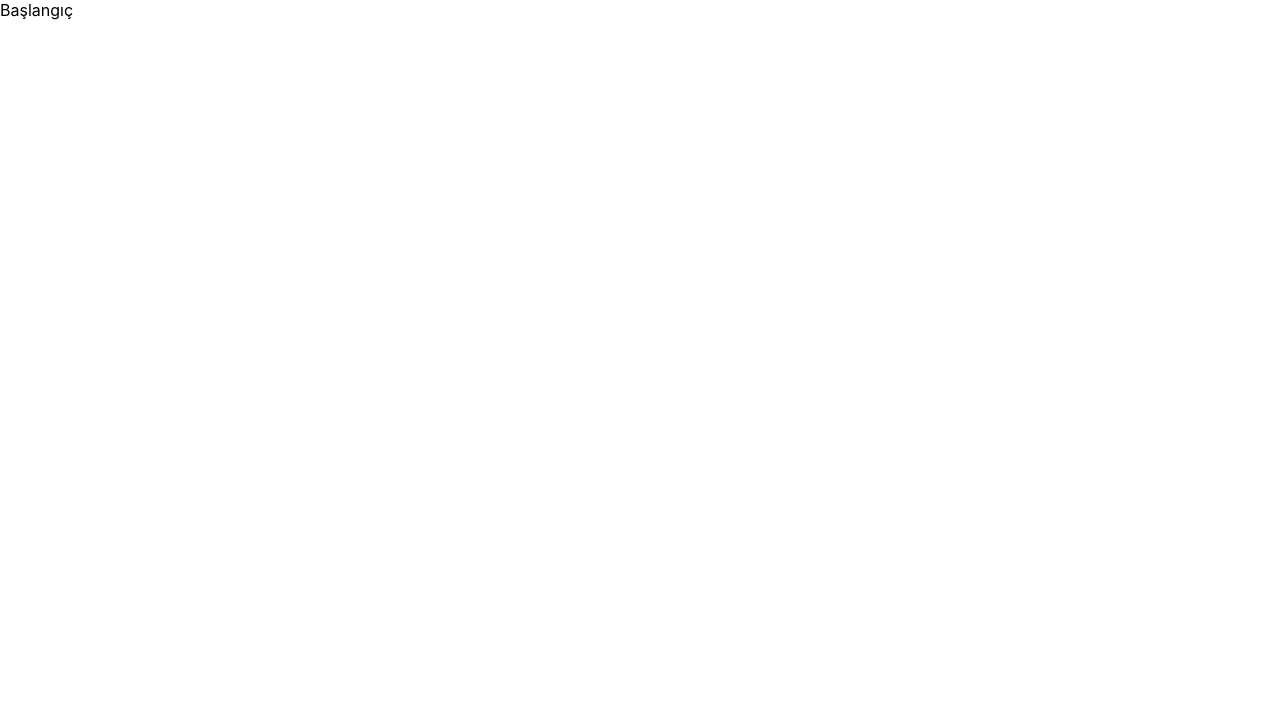
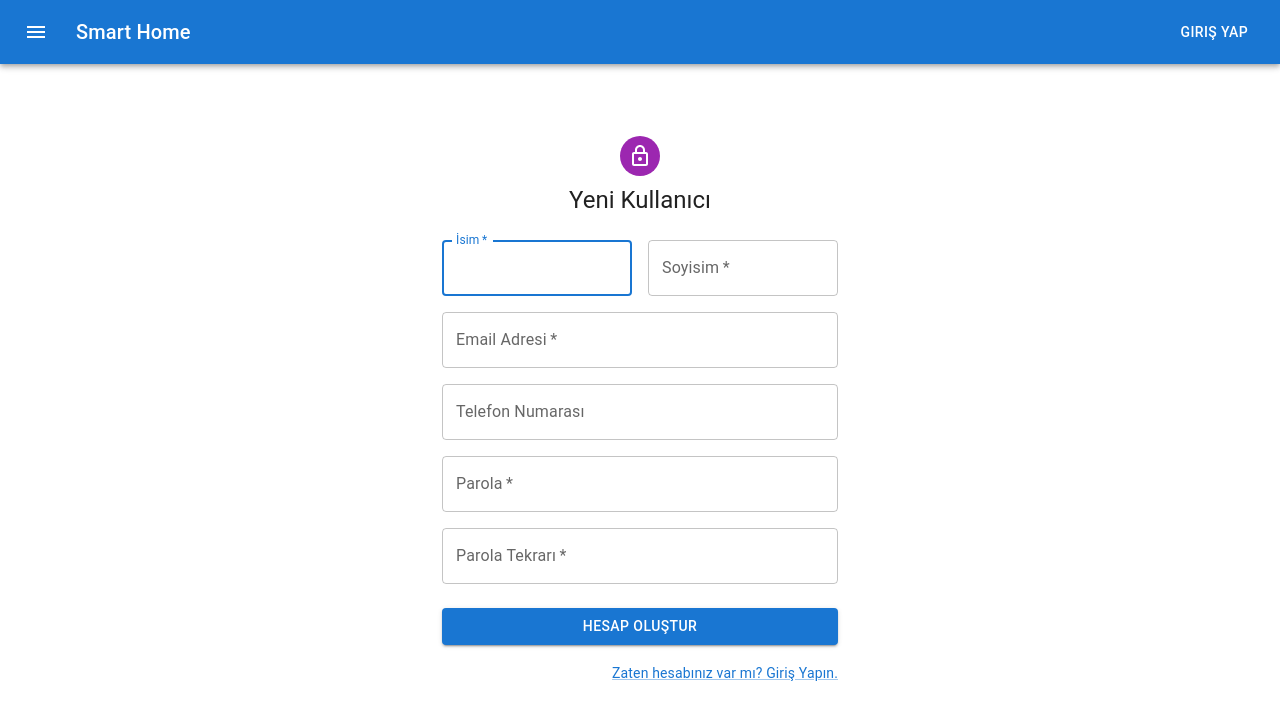
Before and after one commit to fthgncl/smart-home-web, a React (Create React App) app: page /signup in a window 1280 px wide. Shown: the top 720 px of the page. Built offline with nearby package versions, Linux system fonts and the light colour scheme.

Commit message:
iki adet sayfa ve appbar eklendi

```diff
--- a/src/App.css
+++ b/src/App.css
@@ -1,3 +1,8 @@
+body {
+    background-color: #101418;
+    color: #B0B8C4;
+}
+
 .App {
 
 }
--- a/src/App.js
+++ b/src/App.js
@@ -1,9 +1,17 @@
 import './App.css';
+import {Routes, Route} from 'react-router-dom';
+import AppBar from "./components/AppBar";
+import SignUpPage from './pages/SignUpPage';
+import HomePage from "./pages/HomePage";
 
 function App() {
     return (
         <div className="App">
-            Başlangıç
+            <AppBar/>
+            <Routes>
+                <Route path="/" element={<HomePage/>} />
+                <Route path="/signup" element={<SignUpPage />} />
+            </Routes>
         </div>
     );
 }
--- /dev/null
+++ b/src/components/AppBar.js
@@ -0,0 +1,32 @@
+import * as React from 'react';
+import AppBar from '@mui/material/AppBar';
+import Box from '@mui/material/Box';
+import Toolbar from '@mui/material/Toolbar';
+import Typography from '@mui/material/Typography';
+import Button from '@mui/material/Button';
+import IconButton from '@mui/material/IconButton';
+import MenuIcon from '@mui/icons-material/Menu';
+
+export default function ButtonAppBar() {
+    return (
+        <Box sx={{ flexGrow: 1 }}>
+            <AppBar position="static">
+                <Toolbar>
+                    <IconButton
+                        size="large"
+                        edge="start"
+                        color="inherit"
+                        aria-label="menu"
+                        sx={{ mr: 2 }}
+                    >
+                        <MenuIcon />
+                    </IconButton>
+                    <Typography variant="h6" component="div" sx={{ flexGrow: 1 }}>
+                        Smart Home
+                    </Typography>
+                    <Button color="inherit">Giriş Yap</Button>
+                </Toolbar>
+            </AppBar>
+        </Box>
+    );
+}
--- a/src/index.js
+++ b/src/index.js
@@ -2,10 +2,11 @@ import React from 'react';
 import ReactDOM from 'react-dom/client';
 import './index.css';
 import App from './App';
+import { BrowserRouter } from 'react-router-dom';
 
 const root = ReactDOM.createRoot(document.getElementById('root'));
 root.render(
-  <>
+  <BrowserRouter>
     <App />
-  </>
+  </BrowserRouter>
 );
--- /dev/null
+++ b/src/pages/HomePage.js
@@ -0,0 +1,5 @@
+export default function HomePage(){
+    return (
+        <div>Home Page</div>
+    );
+}
--- /dev/null
+++ b/src/pages/SignUpPage.js
@@ -0,0 +1,167 @@
+import * as React from 'react';
+import Avatar from '@mui/material/Avatar';
+import Button from '@mui/material/Button';
+import CssBaseline from '@mui/material/CssBaseline';
+import TextField from '@mui/material/TextField';
+import Link from '@mui/material/Link';
+import Grid from '@mui/material/Grid';
+import Box from '@mui/material/Box';
+import LockOutlinedIcon from '@mui/icons-material/LockOutlined';
+import Typography from '@mui/material/Typography';
+import Container from '@mui/material/Container';
+import {createTheme, ThemeProvider} from '@mui/material/styles';
+import {useState} from "react";
+
+const defaultTheme = createTheme();
+
+export default function SignUp() {
+    const [name, setName] = useState('');
+    const [surname, setSurname] = useState('');
+    const [mail, setMail] = useState('');
+    const [phoneNumber, setPhoneNumber] = useState('');
+    const [password, setPassword] = useState('');
+
+    const handleChange = (event) => {
+        switch (event.target.name) {
+            case 'firstName':
+                setName(event.target.value);
+                break;
+            case 'lastName':
+                setSurname(event.target.value);
+                break;
+            case 'email':
+                setMail(event.target.value);
+                break;
+            case 'phone':
+                setPhoneNumber(event.target.value);
+                break;
+            case 'password':
+                setPassword(event.target.value);
+                break;
+            default:{}
+        }
+    }
+
+    const handleSubmit = (event) => {
+        event.preventDefault();
+        const data = new FormData(event.currentTarget);
+        console.log({
+            email: data.get('email'),
+            password: data.get('password'),
+        });
+    };
+
+    return (
+        <ThemeProvider theme={defaultTheme}>
+            <Container component="main" maxWidth="xs">
+                <CssBaseline/>
+                <Box
+                    sx={{
+                        marginTop: 8,
+                        display: 'flex',
+                        flexDirection: 'column',
+                        alignItems: 'center',
+                    }}
+                >
+                    <Avatar sx={{m: 1, bgcolor: 'secondary.main'}}>
+                        <LockOutlinedIcon/>
+                    </Avatar>
+                    <Typography component="h1" variant="h5">
+                        Yeni Kullanıcı
+                    </Typography>
+                    <Box component="form" noValidate onSubmit={handleSubmit} sx={{mt: 3}}>
+                        <Grid container spacing={2}>
+                            <Grid item xs={12} sm={6}>
+                                <TextField
+                                    value={name}
+                                    onChange={handleChange}
+                                    autoComplete="given-name"
+                                    name="firstName"
+                                    required
+                                    fullWidth
+                                    id="firstName"
+                                    label="İsim"
+                                    autoFocus
+                                />
+                            </Grid>
+                            <Grid item xs={12} sm={6}>
+                                <TextField
+                                    value={surname}
+                                    onChange={handleChange}
+                                    required
+                                    fullWidth
+                                    id="lastName"
+                                    label="Soyisim"
+                                    name="lastName"
+                                    autoComplete="family-name"
+                                />
+                            </Grid>
+                            <Grid item xs={12}>
+                                <TextField
+                                    value={mail}
+                                    onChange={handleChange}
+                                    required
+                                    fullWidth
+                                    id="email"
+                                    label="Email Adresi"
+                                    name="email"
+                                    autoComplete="email"
+                                />
+                            </Grid>
+                            <Grid item xs={12}>
+                                <TextField
+                                    value={phoneNumber}
+                                    onChange={handleChange}
+                                    fullWidth
+                                    id="phone"
+                                    label="Telefon Numarası"
+                                    name="phone"
+                                    autoComplete="tel-local"
+                                />
+                            </Grid>
+                            <Grid item xs={12}>
+                                <TextField
+                                    value={password}
+                                    onChange={handleChange}
+                                    required
+                                    fullWidth
+                                    name="password"
+                                    label="Parola"
+                                    type="password"
+                                    id="password"
+                                    autoComplete="new-password"
+                                />
+                            </Grid>
+                            <Grid item xs={12}>
+                                <TextField
+                                    required
+                                    fullWidth
+                                    name="verifyPassword"
+                                    label="Parola Tekrarı"
+                                    type="password"
+                                    id="verifyPassword"
+                                    autoComplete="new-password"
+                                />
+                            </Grid>
+                        </Grid>
+                        <Button
+                            type="submit"
+                            fullWidth
+                            variant="contained"
+                            sx={{mt: 3, mb: 2}}
+                        >
+                            Hesap Oluştur
+                        </Button>
+                        <Grid container justifyContent="flex-end">
+                            <Grid item>
+                                <Link href="#" variant="body2">
+                                    Zaten hesabınız var mı? Giriş Yapın.
+                                </Link>
+                            </Grid>
+                        </Grid>
+                    </Box>
+                </Box>
+            </Container>
+        </ThemeProvider>
+    );
+}
```
Also changed, not shown: package.json (+7 -0 lines), 1 other file (tests, documents, lock files or other folders).
